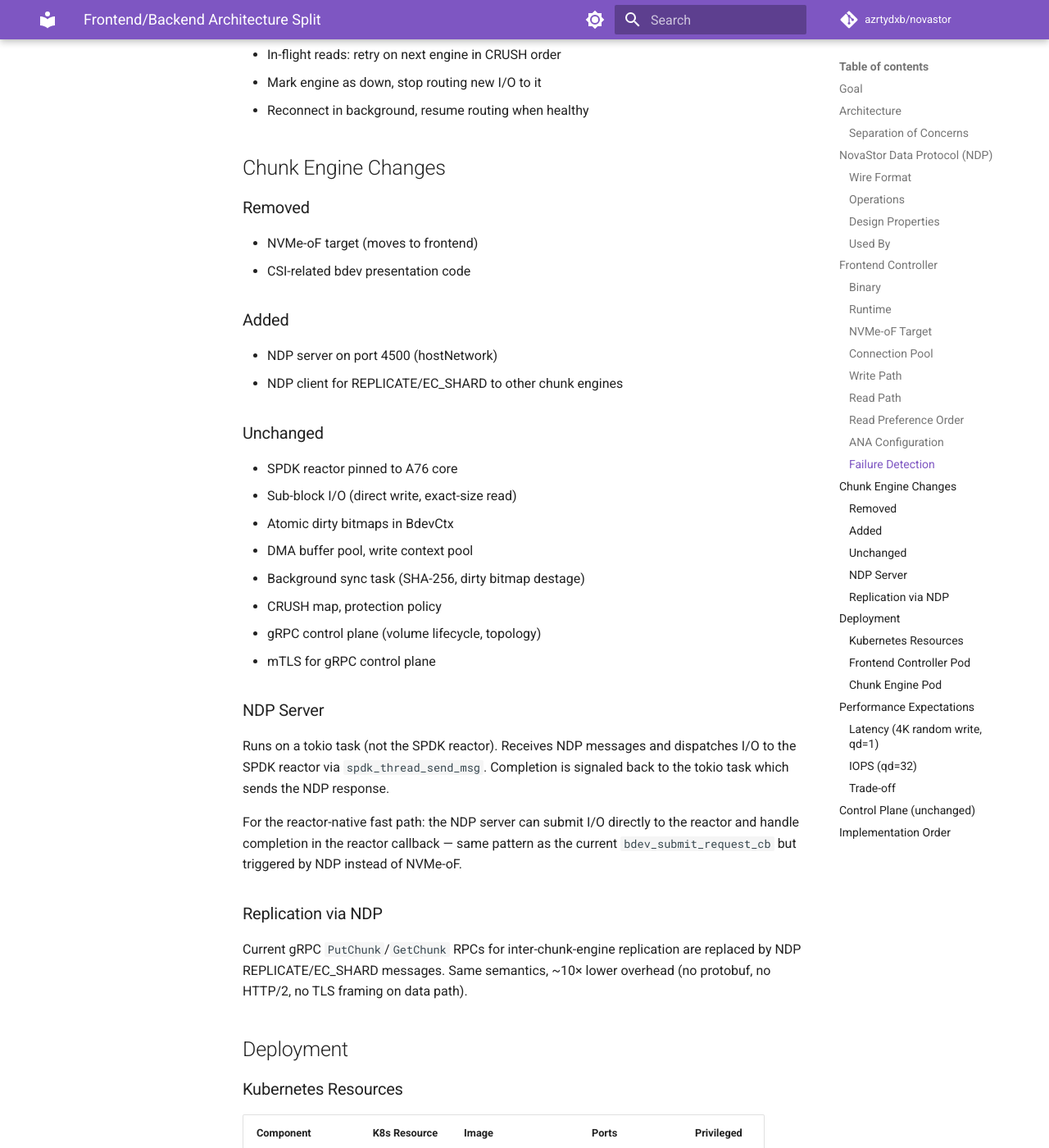
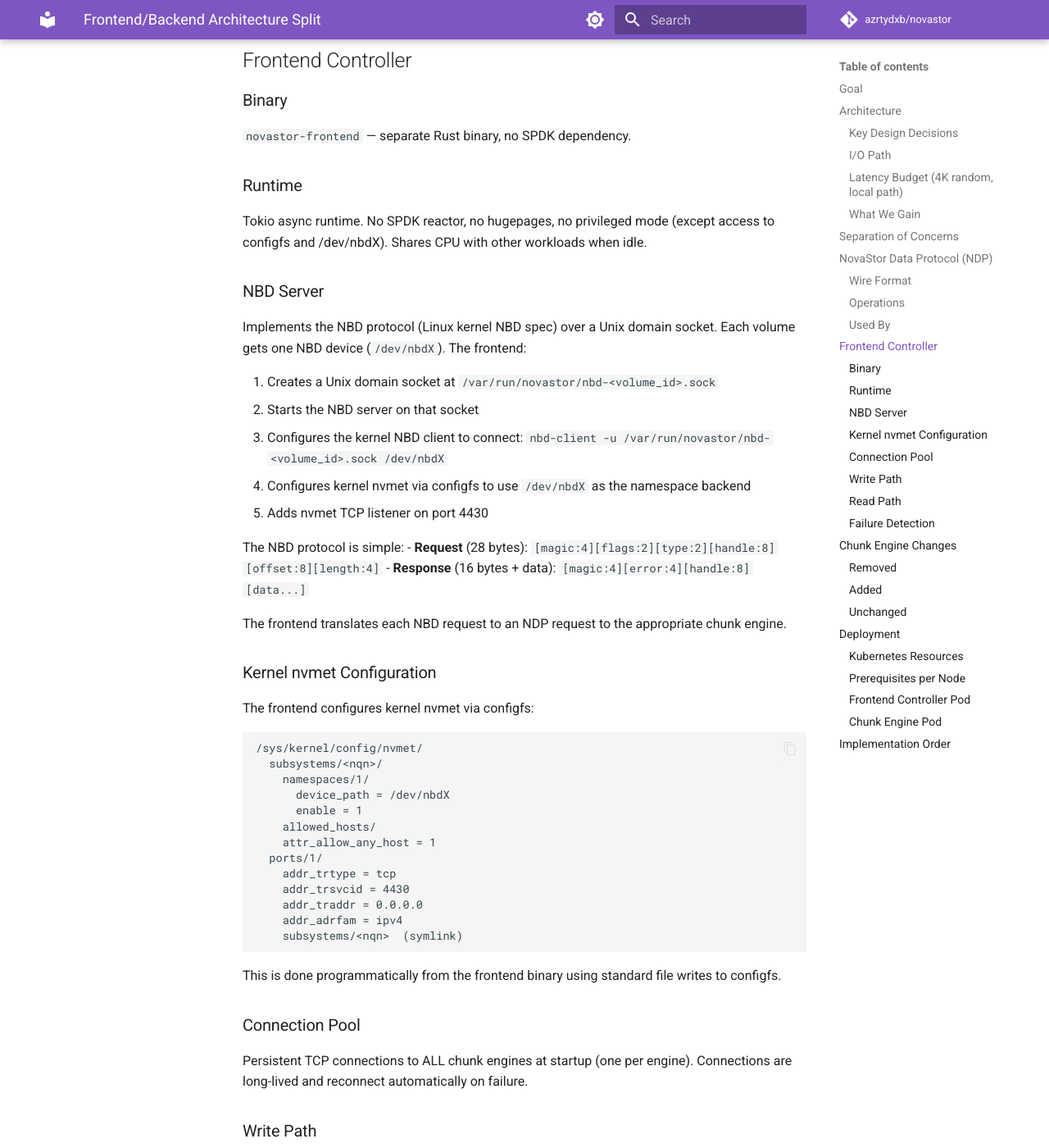
Before and after one commit to azrtydxb/novastor, an MkDocs documentation site: the page built from docs/superpowers/specs/2026-03-18-frontend-backend-split-design.md, in a window 1280 px wide and 1400 px high, scrolled down 4723 px. Shown: the whole window at 82% size. Built offline with MkDocs 1.6.1 and Material for MkDocs 9.7.7, drawn with Linux system fonts in a browser that asks for light colours; comment, search, counter and statistics services are not loaded; some of the changed text lies outside the part shown.

Commit message:
[Docs] Update architecture spec: kernel nvmet + NBD + tokio frontend
Replace "userspace NVMe-oF on tokio" with kernel-based approach:
- Kernel nvmet TCP target handles NVMe-oF protocol (CONFIG_NVME_TARGET_TCP=m)
- Kernel NBD creates /dev/nbdX backed by frontend's NBD server (CONFIG_BLK_DEV_NBD=m)
- Frontend is pure Rust/tokio: NBD server + NDP client + CRUSH routing
- No SPDK in frontend, no reactor core burned
- NVMe multipath across frontends for failover
- Detailed latency budget, I/O path, and deployment requirements

````diff
--- a/docs/superpowers/specs/2026-03-18-frontend-backend-split-design.md
+++ b/docs/superpowers/specs/2026-03-18-frontend-backend-split-design.md
@@ -8,17 +8,22 @@ Split the NovaStor dataplane into two separate components: a lightweight **Front
 
 ```
 Pod (app)
-  └── kernel NVMe-oF initiator
-        └── ANA optimized → LOCAL Frontend Controller
-        └── ANA non-optimized → Remote Frontend Controllers (failover)
+  └── kernel NVMe-oF initiator (nvme connect)
+        └── ANA optimized → LOCAL kernel nvmet target
+        └── ANA non-optimized → Remote kernel nvmet targets (failover)
 
-Frontend Controller (per node, Rust + tokio, no SPDK)
-  ├── NVMe-oF TCP target (userspace, on tokio)
+kernel nvmet TCP target (port 4430)
+  └── namespace backed by /dev/nbdX
+
+/dev/nbdX ← NBD protocol (Unix domain socket) → Frontend Controller
+
+Frontend Controller (per node, Rust + tokio, NO SPDK)
+  ├── NBD server (serves /dev/nbdX, tokio async)
   ├── CRUSH map (read-only, pushed by Go agent)
   ├── NDP client connections to ALL chunk engines (persistent pool)
   └── Routes I/O to chunk engines based on CRUSH placement
 
-Chunk Engine (per node, Rust + SPDK, owns NVMe)
+Chunk Engine (per node, SPDK, owns NVMe)
   ├── SPDK reactor (pinned to A76 core)
   ├── Sub-block I/O, atomic dirty bitmaps, DMA buffer pool
   ├── NDP server (serves data to frontends and other chunk engines)
@@ -26,11 +31,70 @@ Chunk Engine (per node, Rust + SPDK, owns NVMe)
   └── gRPC control plane (volume lifecycle, topology — unchanged)
 ```
 
-### Separation of Concerns
+### Key Design Decisions
+
+**No SPDK in the frontend.** The frontend is pure Rust + tokio. No reactor core burned. CPU usage is zero when idle, proportional to I/O when active.
+
+**Kernel nvmet for NVMe-oF.** The kernel's built-in NVMe-oF TCP target (`CONFIG_NVME_TARGET_TCP=m`) handles the NVMe-oF protocol. Configured via configfs. No userspace NVMe-oF implementation needed.
+
+**NBD as the bridge.** The kernel NBD client (`CONFIG_BLK_DEV_NBD=m`) creates `/dev/nbdX` backed by our frontend's NBD server over a Unix domain socket. The frontend translates NBD requests to NDP requests to chunk engines.
+
+**NVMe multipath for failover.** Multiple frontends on different nodes create nvmet subsystems with the same NQN. Kernel NVMe multipath handles failover. The frontend is stateless — no stale subsystem issues.
+
+**NDP for all data-path communication.** Frontend→chunk engine and chunk engine→chunk engine use NDP (custom 64-byte header TCP protocol). gRPC retained for control plane only.
+
+### I/O Path
+
+```
+Write (4K):
+  Pod write → kernel NVMe-oF initiator
+    → kernel nvmet TCP target (same node)
+    → /dev/nbdX (kernel NBD client)
+    → Unix socket → Frontend NBD server (tokio)
+    → CRUSH lookup → owner chunk engine
+    → NDP WRITE → chunk engine
+    → chunk engine: sub-block write to NVMe + REPLICATE to replicas
+    → NDP WRITE_RESP → frontend
+    → NBD response → kernel → nvmet response → Pod
+
+Read (4K):
+  Pod read → kernel NVMe-oF initiator
+    → kernel nvmet TCP target
+    → /dev/nbdX → Unix socket → Frontend
+    → CRUSH lookup → pick closest chunk engine with data
+    → NDP READ → chunk engine
+    → chunk engine: sub-block read from NVMe
+    → NDP READ_RESP (with data) → frontend
+    → NBD response → kernel → nvmet response → Pod
+```
+
+### Latency Budget (4K random, local path)
+
+| Hop | Estimated Latency |
+|---|---|
+| NVMe-oF initiator → nvmet (same node, TCP loopback) | ~50-80μs |
+| nvmet → NBD → Unix socket → Frontend | ~5-10μs |
+| Frontend CRUSH lookup + NDP send | ~2-5μs |
+| NDP TCP to local chunk engine | ~10-20μs |
+| Chunk engine sub-block I/O to NVMe | ~60-90μs |
+| Total | ~130-200μs |
+
+Current single-process path: ~91μs. The split adds ~40-110μs overhead from the extra hops. At qd=32 this will be partially hidden by pipelining.
+
+### What We Gain
+
+- **Read fanout**: Frontend reads from ANY chunk engine, not just local. With rep=3, reads from 3 NVMe drives.
+- **Frontend doesn't burn a core**: Pure tokio, zero CPU when idle.
+- **Clean NVMe-oF**: No SPDK-managed NVMe-oF subsystems. Kernel nvmet configured via configfs is simple and reliable. No stale subsystem issues.
+- **Failover**: Kernel NVMe multipath across frontends on different nodes. Frontends are stateless — restart is instant.
+- **Multi-protocol**: NFS and S3 can be added to the frontend without touching the chunk engine.
+
+## Separation of Concerns
 
 | Responsibility | Frontend Controller | Chunk Engine |
 |---|---|---|
-| Client protocols (NVMe-oF, NFS, S3) | Yes | No |
+| NBD server (block device to kernel) | Yes | No |
+| nvmet configuration (configfs) | Yes | No |
 | CRUSH placement lookup | Yes | No |
 | I/O routing to correct engine | Yes | No |
 | Failover on engine failure | Yes | No |
@@ -39,7 +103,7 @@ Chunk Engine (per node, Rust + SPDK, owns NVMe)
 | Replication fan-out | No | Yes |
 | EC encoding/decoding | No | Yes |
 | SPDK reactor | No | Yes |
-| Hugepages / privileged | No | Yes |
+| Hugepages / privileged | No | Yes (NVMe access) |
 
 ## NovaStor Data Protocol (NDP)
 
@@ -83,13 +147,6 @@ Bytes 56-63: reserved
 | 0x0A | PING | request | no | Health check |
 | 0x0B | PONG | response | no | Health response |
 
-### Design Properties
-
-- **Multiplexed**: multiple in-flight requests per connection via `request_id`
-- **Zero-copy friendly**: fixed header parsed by struct cast, no serialization
-- **Checksummed**: CRC32 on header and data for integrity
-- **Volume identity**: `volume_hash` is precomputed u64 hash, avoids 32-byte UUID per I/O
-
 ### Used By
 
 - Frontend → Chunk Engine: WRITE, READ, WRITE_ZEROES, UNMAP
@@ -104,72 +161,88 @@ Bytes 56-63: reserved
 
 ### Runtime
 
-Tokio async runtime. No SPDK reactor, no hugepages, no privileged mode. Shares CPU with other workloads when idle (no 100% poll loop).
+Tokio async runtime. No SPDK reactor, no hugepages, no privileged mode (except access to configfs and /dev/nbdX). Shares CPU with other workloads when idle.
 
-### NVMe-oF Target
+### NBD Server
 
-Userspace NVMe-oF TCP implementation on tokio. The frontend implements the NVMe-oF TCP protocol directly — no kernel nvmet, no SPDK. Handles NVMe commands: read, write, write_zeroes, unmap, flush, reset.
+Implements the NBD protocol (Linux kernel NBD spec) over a Unix domain socket. Each volume gets one NBD device (`/dev/nbdX`). The frontend:
+
+1. Creates a Unix domain socket at `/var/run/novastor/nbd-<volume_id>.sock`
+2. Starts the NBD server on that socket
+3. Configures the kernel NBD client to connect: `nbd-client -u /var/run/novastor/nbd-<volume_id>.sock /dev/nbdX`
+4. Configures kernel nvmet via configfs to use `/dev/nbdX` as the namespace backend
+5. Adds nvmet TCP listener on port 4430
+
+The NBD protocol is simple:
+- **Request** (28 bytes): `[magic:4][flags:2][type:2][handle:8][offset:8][length:4]`
+- **Response** (16 bytes + data): `[magic:4][error:4][handle:8][data...]`
+
+The frontend translates each NBD request to an NDP request to the appropriate chunk engine.
+
+### Kernel nvmet Configuration
+
+The frontend configures kernel nvmet via configfs:
+
+```
+/sys/kernel/config/nvmet/
+  subsystems/<nqn>/
+    namespaces/1/
+      device_path = /dev/nbdX
+      enable = 1
+    allowed_hosts/
+    attr_allow_any_host = 1
+  ports/1/
+    addr_trtype = tcp
+    addr_trsvcid = 4430
+    addr_traddr = 0.0.0.0
+    addr_adrfam = ipv4
+    subsystems/<nqn>  (symlink)
+```
+
+This is done programmatically from the frontend binary using standard file writes to configfs.
 
 ### Connection Pool
 
-Persistent TCP connections to ALL chunk engines at startup (one per engine). With 8 nodes, this is 8 connections. Connections are long-lived and reconnect automatically on failure.
+Persistent TCP connections to ALL chunk engines at startup (one per engine). Connections are long-lived and reconnect automatically on failure.
 
 ### Write Path
 
 ```
-1. NVMe-oF target receives write command
+1. NBD server receives write request (on tokio async task)
 2. Compute chunk_idx, sb_idx, offset_in_sb from volume byte offset
 3. CRUSH lookup → owner chunk engine for this chunk
 4. Send NDP WRITE to owner (persistent connection)
 5. Owner CE writes locally + REPLICATE to replicas (parallel)
 6. Owner CE sends WRITE_RESP after write quorum achieved
-7. Frontend completes NVMe-oF write command
+7. Frontend sends NBD write response
 ```
 
-If owner is unreachable: send write to any other chunk engine that has the data (CRUSH knows all replicas). That engine handles replication.
+If owner is unreachable: send write to any other chunk engine that has the data.
 
 ### Read Path
 
 ```
-1. NVMe-oF target receives read command
+1. NBD server receives read request
 2. Compute chunk_idx, sb_idx, offset_in_sb
 3. CRUSH lookup → all chunk engines with this chunk
 4. Pick closest engine (prefer local, then same rack, then any)
 5. Send NDP READ
 6. CE reads from local NVMe, sends READ_RESP
-7. Frontend completes NVMe-oF read command
+7. Frontend sends NBD read response with data
 ```
 
 If preferred engine is unreachable: try next in CRUSH order.
 
-### Read Preference Order
-
-1. Local chunk engine (same node — zero network hop)
-2. Same rack/zone
-3. Any engine with the data
-
-### ANA Configuration
-
-- Every frontend runs an NVMe-oF subsystem for every volume it can serve
-- Local frontend: ANA optimized (kernel routes I/O here)
-- Remote frontends: ANA non-optimized (failover only)
-- CSI ConnectMultipath connects to all frontends
-- Kernel handles failover via ANA state change
-
 ### Failure Detection
 
 - PING/PONG health checks on each chunk engine connection (every 1-2s)
-- If a chunk engine becomes unreachable:
-  - In-flight writes: retry on another engine that has the data
-  - In-flight reads: retry on next engine in CRUSH order
-  - Mark engine as down, stop routing new I/O to it
-  - Reconnect in background, resume routing when healthy
+- If chunk engine unreachable: mark down, route to alternates, reconnect in background
 
 ## Chunk Engine Changes
 
 ### Removed
 
-- NVMe-oF target (moves to frontend)
+- NVMe-oF target (moves to frontend via kernel nvmet)
 - CSI-related bdev presentation code
 
 ### Added
@@ -180,23 +253,9 @@ If preferred engine is unreachable: try next in CRUSH order.
 ### Unchanged
 
 - SPDK reactor pinned to A76 core
-- Sub-block I/O (direct write, exact-size read)
-- Atomic dirty bitmaps in BdevCtx
-- DMA buffer pool, write context pool
-- Background sync task (SHA-256, dirty bitmap destage)
-- CRUSH map, protection policy
+- Sub-block I/O, atomic dirty bitmaps, DMA buffer pool
+- Background sync, CRUSH, protection policy
 - gRPC control plane (volume lifecycle, topology)
-- mTLS for gRPC control plane
-
-### NDP Server
-
-Runs on a tokio task (not the SPDK reactor). Receives NDP messages and dispatches I/O to the SPDK reactor via `spdk_thread_send_msg`. Completion is signaled back to the tokio task which sends the NDP response.
-
-For the reactor-native fast path: the NDP server can submit I/O directly to the reactor and handle completion in the reactor callback — same pattern as the current `bdev_submit_request_cb` but triggered by NDP instead of NVMe-oF.
-
-### Replication via NDP
-
-Current gRPC `PutChunk`/`GetChunk` RPCs for inter-chunk-engine replication are replaced by NDP REPLICATE/EC_SHARD messages. Same semantics, ~10× lower overhead (no protobuf, no HTTP/2, no TLS framing on data path).
 
 ## Deployment
 
@@ -204,71 +263,45 @@ Current gRPC `PutChunk`/`GetChunk` RPCs for inter-chunk-engine replication are r
 
 | Component | K8s Resource | Image | Ports | Privileged |
 |---|---|---|---|---|
-| Frontend Controller | DaemonSet | `novastor-frontend` | 4430 (NVMe-oF) | No |
-| Chunk Engine | DaemonSet | `novastor-dataplane` | 4500 (NDP) | Yes |
+| Frontend Controller | DaemonSet | `novastor-frontend` | 4430 (nvmet TCP) | Yes (configfs, NBD) |
+| Chunk Engine | DaemonSet | `novastor-dataplane` | 4500 (NDP) | Yes (hugepages, NVMe) |
 | Go Agent | DaemonSet | `novastor-agent` | 9100 (gRPC) | No |
+
+### Prerequisites per Node
+
+Kernel modules must be loaded:
+```bash
+modprobe nbd max_part=0 nbds_max=64
+modprobe nvmet
+modprobe nvmet-tcp
+```
+
+These can be loaded via a node init DaemonSet or systemd unit.
 
 ### Frontend Controller Pod
 
-- No hugepages
-- No `/dev` access
+- Needs access to `/sys/kernel/config/nvmet/` (configfs) for nvmet setup
+- Needs access to `/dev/nbd*` for NBD devices
+- Needs access to `/var/run/novastor/` for Unix domain sockets
 - TLS certs mounted for mTLS to chunk engines (future)
-- hostNetwork for NVMe-oF port
+- hostNetwork for nvmet port 4430
 - Resource requests: 100m CPU, 128Mi memory
 
 ### Chunk Engine Pod
 
-- Same as current dataplane DaemonSet
-- Hugepages, privileged, NVMe access
+- Same as current dataplane DaemonSet minus NVMe-oF target
 - SPDK reactor pinned to A76 core (reactor_mask=0x10)
 - NDP server on port 4500 (hostNetwork)
-
-## Performance Expectations
-
-### Latency (4K random write, qd=1)
-
-| Path | Latency | Notes |
-|---|---|---|
-| Current (single process) | ~91μs | SPDK reactor handles everything |
-| New, local CE | ~110μs | +10-20μs NDP hop on same node |
-| New, remote CE | ~200-300μs | +100-200μs network hop |
-
-### IOPS (qd=32)
-
-| Metric | Current | Expected (local CE) | Expected (read fanout, rep=3) |
-|---|---|---|---|
-| 4K Random Write | 60K | ~50-55K | Same (writes go to owner) |
-| 4K Random Read | 66K | ~60K | Up to ~180K aggregate |
-| Seq Write | 740 MB/s | ~600 MB/s | Same |
-| Seq Read | 846 MB/s | ~700 MB/s | Up to ~2.5 GB/s aggregate |
-
-### Trade-off
-
-10-15% reduction in single-node latency/IOPS in exchange for:
-- Horizontal read scaling across all replica nodes
-- Proper failover without kernel ANA complexity
-- Multi-protocol support (NFS, S3) without touching chunk engine
-- Frontend doesn't burn a reactor core
-
-## Control Plane (unchanged)
-
-gRPC remains for all control plane operations:
-- Volume create/delete (Go agent → chunk engine)
-- Topology/CRUSH map updates (Go agent → frontend + chunk engine)
-- Chunk store initialization
-- Health monitoring, metrics
-
-Only data-path I/O moves to NDP.
+- Hugepages, privileged, NVMe access
 
 ## Implementation Order
 
-1. **NDP protocol library** — Rust crate with header struct, encode/decode, CRC, connection handling
-2. **NDP server in chunk engine** — Accept connections, dispatch I/O to SPDK reactor
-3. **NDP client library** — Async connection pool, request/response matching, reconnect
-4. **Frontend Controller binary** — Skeleton with NDP client, CRUSH map, volume registry
-5. **Userspace NVMe-oF target** — NVMe-oF TCP protocol on tokio in the frontend
-6. **Wire it up** — Frontend receives NVMe-oF, routes via NDP to chunk engines
-7. **Replace gRPC replication** — Chunk engine uses NDP for REPLICATE/EC_SHARD
-8. **CSI changes** — CreateTarget creates targets on frontends, ANA configuration
-9. **Helm charts** — New DaemonSet for frontend controller
-10. **Testing** — Benchmarks, failover, multi-protocol
+1. **NDP protocol library** ✅ Done (ndp crate)
+2. **NDP server in chunk engine** ✅ Done (ndp_server.rs)
+3. **NBD server library** — Rust NBD protocol implementation on tokio
+4. **Frontend controller binary** — NBD server + NDP client + CRUSH routing
+5. **Kernel nvmet configuration** — configfs setup from frontend
+6. **CSI changes** — CreateTarget creates nvmet subsystems on frontends
+7. **Helm charts** — New DaemonSet, kernel module loading
+8. **Replace gRPC replication** — Chunk engine uses NDP for REPLICATE/EC_SHARD
+9. **Testing** — Benchmarks, failover
````
